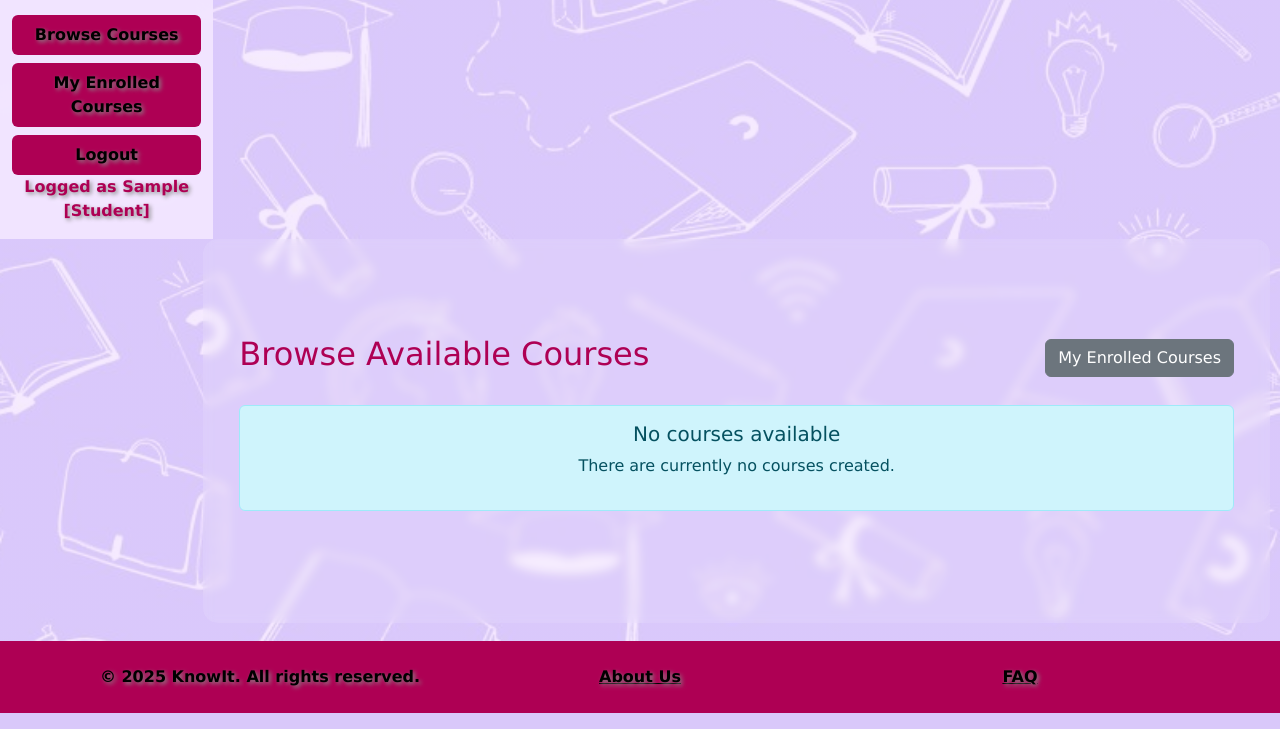
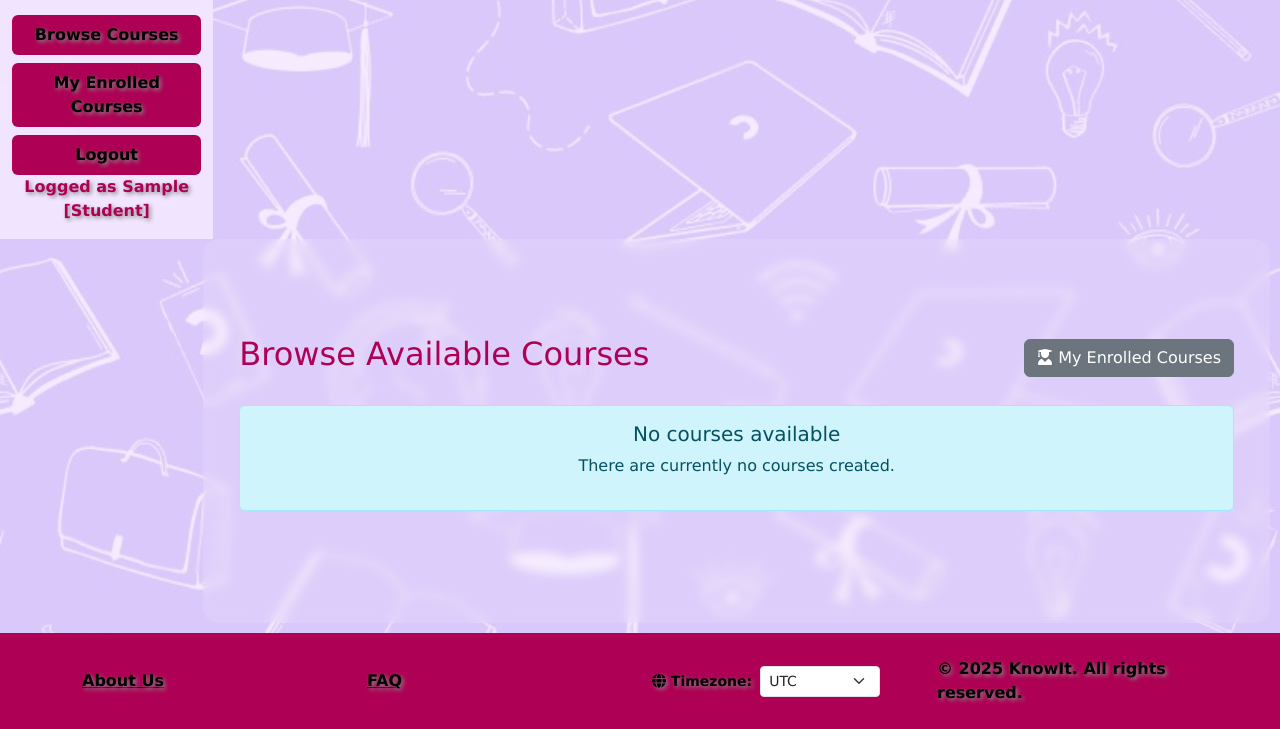
Before and after one commit to RomanGajdosik/KnowIt, a Flask app: page /browse-courses in a window 1280 px wide. Shown: the part 87-816 px from the top of the page. Run offline with Flask 3, Linux system fonts and the light colour scheme; the visitor is signed in with stand-in values (Sample User, id 1); data comes from the database, SQL or seed files in the repository; data that the repository does not hold is empty.

Commit message:
added timezone management features; implemented user timezone selection and display; updated datetime handling across templates and models

```diff
--- a/app.py
+++ b/app.py
@@ -1,9 +1,10 @@
-from flask import Flask, request, render_template,redirect,url_for
+from flask import Flask, request, render_template,redirect,url_for, session, jsonify
 from flask_sqlalchemy import SQLAlchemy
 from flask_login import LoginManager, login_user, logout_user,UserMixin,current_user,login_required
 from flask_bcrypt import Bcrypt
 import os
 from dotenv import load_dotenv
+from utils.timezone_utils import COMMON_TIMEZONES, set_user_timezone, get_user_timezone
 
 # Load environment variables from .env file
 load_dotenv()
@@ -21,7 +22,7 @@ login_manager.login_view = 'login'
 
 from models.usersDB import Users
 from models.coursesDB import Courses, student_enrollments
-
+from utils.timezone_utils import format_datetime_for_user
 
 # Make Users model compatible with Flask-Login
 class UserLogin(Users, UserMixin):
@@ -30,6 +31,14 @@ class UserLogin(Users, UserMixin):
 @login_manager.user_loader
 def load_user(user_id):
     return Users.query.get(int(user_id))
+
+# Template filter for timezone conversion
+@app.template_filter('user_timezone')
+def user_timezone_filter(utc_datetime, format_string='%B %d, %Y at %I:%M %p'):
+    user_tz = get_user_timezone()
+    if current_user.is_authenticated and hasattr(current_user, 'timezone'):
+        user_tz = current_user.timezone or 'UTC'
+    return format_datetime_for_user(utc_datetime, user_tz, format_string)
 
 @app.route('/')
 def index():
@@ -351,5 +360,17 @@ def unenroll_course(course_id):
 def faq():
     return render_template('faq.html')
 
+@app.route('/set-timezone', methods=['POST'])
+def set_timezone():
+    timezone = request.form.get('timezone', 'UTC')
+    set_user_timezone(timezone)
+
+    # If user is logged in, save to database
+    if current_user.is_authenticated:
+        current_user.timezone = timezone
+        db.session.commit()
+
+    return redirect(request.referrer or url_for('index'))
+
 if __name__ == '__main__':
     app.run()
--- a/models/usersDB.py
+++ b/models/usersDB.py
@@ -1,5 +1,5 @@
 from app import db
-
+from datetime import datetime
 
 class Users(db.Model):
     id = db.Column(db.Integer, primary_key=True)
@@ -8,8 +8,9 @@ class Users(db.Model):
     email = db.Column(db.String(150), unique=True, nullable=False)
     phone_number = db.Column(db.String(50), nullable=True,unique=True)
     password_hash = db.Column(db.Text, nullable=False)
-    created_at = db.Column(db.DateTime, default=db.func.current_timestamp())
-    role = db.Column(db.String(50), default='student')  # Default role is 'user'
+    created_at = db.Column(db.DateTime, default=lambda: datetime.utcnow())
+    role = db.Column(db.String(50), default='student')  # Default role is 'student'
+    timezone = db.Column(db.String(50), default='UTC')  # User's preferred timezone
 
     # Flask-Login required methods
     @property
--- a/templates/admin.html
+++ b/templates/admin.html
@@ -28,7 +28,7 @@
                                 <td>{{ user.username }}</td>
                                 <td>{{ user.email }}</td>
                                 <td>{{ user.phone_number }}</td>
-                                <td>{{ user.created_at }}</td>
+                                <td>{{ user.created_at | user_timezone('%Y-%m-%d %H:%M') }}</td>
                                 <td>
                                     <form method="POST" action="/admin/delete_user/{{ user.id }}" style="display:inline;">
                                         <button type="submit" class="btn btn-danger btn-sm">Delete</button>
@@ -47,7 +47,7 @@
                             <p class="mb-1"><strong>FullName:</strong> {{ user.fullname }}</p>
                             <p class="mb-1"><strong>PhoneN.:</strong> {{ user.phone_number }}</p>
                             <p class="mb-1"><strong>Email:</strong> {{ user.email }}</p>
-                            <p class="mb-1"><strong>Created At:</strong> {{ user.created_at }}</p>
+                            <p class="mb-1"><strong>Created At:</strong> {{ user.created_at | user_timezone('%Y-%m-%d %H:%M') }}</p>
                             <form method="POST" action="/admin/delete_user/{{ user.id }}" style="display:inline;">
                                 <button type="submit" class="btn btn-danger btn-sm">Delete</button>
                             </form>
@@ -112,7 +112,7 @@
                                 <td>{{ content.id }}</td>
                                 <td>{{ content.title }}</td>
                                 <td>{{ content.created_by.fullname or content.created_by_user.username }}</td>
-                                <td>{{ content.created_at }}</td>
+                                <td>{{ content.created_at | user_timezone('%Y-%m-%d %H:%M') }}</td>
                                 <td>
                                     <form method="GET" action="/edit-course/{{ content.id }}" style="display:inline;">
                                         <button type="submit" class="btn btn-primary btn-sm">Edit</button>
--- a/templates/browse_courses.html
+++ b/templates/browse_courses.html
@@ -32,7 +32,7 @@
                                     <td><strong>{{ course.title }}</strong></td>
                                     <td>{{ course.description[:100] + '...' if course.description and course.description|length > 100 else course.description or 'No description' }}</td>
                                     <td>{{ course.created_by_user.fullname or course.created_by_user.username }}</td>
-                                    <td>{{ course.created_at.strftime('%m/%d/%Y') }}</td>
+                                    <td>{{ course.created_at | user_timezone('%m/%d/%Y') }}</td>
                                     <td>
                                         {% if course.id in enrolled_course_ids %}
                                             <span class="badge bg-success">Enrolled</span>
@@ -84,7 +84,7 @@
                         <div class="card-body">
                             <p class="card-text">
                                 <small class="text-muted">By: {{ course.created_by_user.fullname or course.created_by_user.username }}</small><br>
-                                <small class="text-muted">Created: {{ course.created_at.strftime('%m/%d/%Y') }}</small>
+                                <small class="text-muted">Created: {{ course.created_at | user_timezone('%m/%d/%Y') }}</small>
                             </p>
                             {% if course.description %}
                             <p class="card-text">{{ course.description[:100] + '...' if course.description|length > 100 else course.description }}</p>
--- a/templates/edit_course.html
+++ b/templates/edit_course.html
@@ -36,12 +36,12 @@
                     <div class="row mb-3">
                         <div class="col-md-6">
                             <small class="text-muted">
-                                <strong>Created:</strong> {{ course.created_at.strftime('%B %d, %Y at %I:%M %p') }}
+                                <strong>Created:</strong> {{ course.created_at | user_timezone('%B %d, %Y at %I:%M %p') }}
                             </small>
                         </div>
                         <div class="col-md-6">
                             <small class="text-muted">
-                                <strong>Last Updated:</strong> {{ course.updated_at.strftime('%B %d, %Y at %I:%M %p') }}
+                                <strong>Last Updated:</strong> {{ course.updated_at | user_timezone('%B %d, %Y at %I:%M %p') }}
                             </small>
                         </div>
                     </div>
--- a/templates/index.html
+++ b/templates/index.html
@@ -5,6 +5,7 @@
     <meta name="viewport" content="width=device-width, initial-scale=1.0">
     <title>Learning Platform</title>
     <link href="https://cdn.jsdelivr.net/npm/bootstrap@5.3.0/dist/css/bootstrap.min.css" rel="stylesheet">
+    <link rel="stylesheet" href="https://cdnjs.cloudflare.com/ajax/libs/font-awesome/6.0.0/css/all.min.css">
     <style>
         body {
             background: linear-gradient(rgba(243, 230, 255, 0.8), rgba(243, 230, 255, 0.8)),
@@ -234,7 +235,7 @@
                         {% if current_user.is_authenticated %}
                             <h1 class="display-4" style="color:#04010a;">Welcome {{ current_user.username|capitalize }}</h1>
                             {% if courses %}
-                                <h2 class="mb-4" style="color:#ae0054;">Your Courses</h2>
+                                <h2 class="mb-4" style="color:#ae0054;">Available Courses</h2>
                                 <div class="row justify-content-center">
                                     {% for course in courses %}
                                     <div class="col-md-6 col-lg-4 mb-4">
@@ -249,7 +250,7 @@
                                     {% endfor %}
                                 </div>
                             {% else %}
-                                <p class="lead">No courses available for you yet.</p>
+                                <p class="lead">No courses available yet.</p>
                             {% endif %}
                         {% else %}
                             <h1 class="display-4" style="color:#04010a;">Welcome to Know It</h1>
@@ -265,16 +266,46 @@
 
     <!-- Footer -->
     <footer class="footer py-4">
-        <div class="container text-center">
-            <div class="row">
-                <div class="col-md-4 mb-2 mb-md-0">
-                    <span>&copy; 2025 KnowIt. All rights reserved.</span>
-                </div>
-                <div class="col-md-4 mb-2 mb-md-0">
+        <div class="container">
+            <div class="row align-items-center">
+                <div class="col-md-3 mb-2 mb-md-0">
                     <a href="#about" class="text-black">About Us</a>
                 </div>
-                <div class="col-md-4">
+                <div class="col-md-3 mb-2 mb-md-0">
                     <a href="{{ url_for('faq') }}" class="text-black">FAQ</a>
+                </div>
+                <div class="col-md-3">
+                    <!-- Timezone Selector -->
+                    <form method="POST" action="{{ url_for('set_timezone') }}" class="d-flex align-items-center">
+                        <label for="timezone" class="me-2 text-black small">
+                            <i class="fas fa-globe"></i> Timezone:
+                        </label>
+                        <select name="timezone" id="timezone" class="form-select form-select-sm" onchange="this.form.submit()" style="max-width: 120px;">
+                            {% for tz_code, tz_name in [
+                                ('UTC', 'UTC'),
+                                ('US/Eastern', 'US Eastern'),
+                                ('US/Central', 'US Central'),
+                                ('US/Mountain', 'US Mountain'),
+                                ('US/Pacific', 'US Pacific'),
+                                ('Europe/London', 'London'),
+                                ('Europe/Paris', 'Paris'),
+                                ('Europe/Berlin', 'Berlin'),
+                                ('Europe/Prague', 'Prague'),
+                                ('Europe/Bratislava', 'Bratislava'),
+                                ('Asia/Tokyo', 'Tokyo'),
+                                ('Asia/Shanghai', 'Shanghai'),
+                                ('Australia/Sydney', 'Sydney')
+                            ] %}
+                                <option value="{{ tz_code }}"
+                                    {% if session.get('user_timezone', 'UTC') == tz_code %}selected{% endif %}>
+                                    {{ tz_name }}
+                                </option>
+                            {% endfor %}
+                        </select>
+                    </form>
+                </div>
+                <div class="col-md-3 mb-2 mb-md-0">
+                    <span>&copy; 2025 KnowIt. All rights reserved.</span>
                 </div>
             </div>
         </div>
--- a/templates/view_course.html
+++ b/templates/view_course.html
@@ -70,11 +70,11 @@
                 <div class="row mb-4">
                     <div class="col-md-6">
                         <h6 class="text-muted">Created At</h6>
-                        <p>{{ course.created_at.strftime('%B %d, %Y at %I:%M %p') }}</p>
+                        <p>{{ course.created_at | user_timezone }}</p>
                     </div>
                     <div class="col-md-6">
                         <h6 class="text-muted">Last Updated</h6>
-                        <p>{{ course.updated_at.strftime('%B %d, %Y at %I:%M %p') }}</p>
+                        <p>{{ course.updated_at | user_timezone }}</p>
                     </div>
                 </div>
 
```
Also changed, not shown: models/coursesDB.py (+4 -3 lines), templates/my_courses.html (+4 -4 lines), utils/timezone_utils.py (added, +59 -0 lines).
